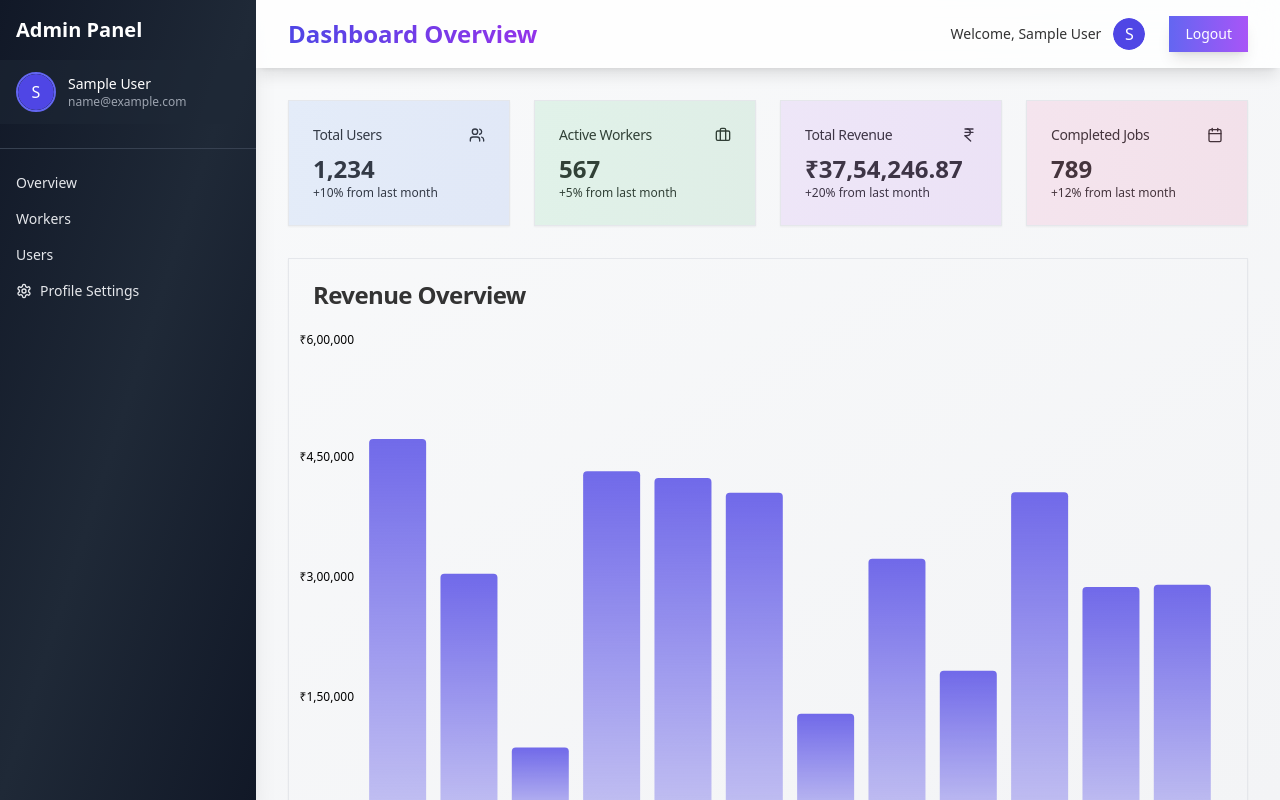
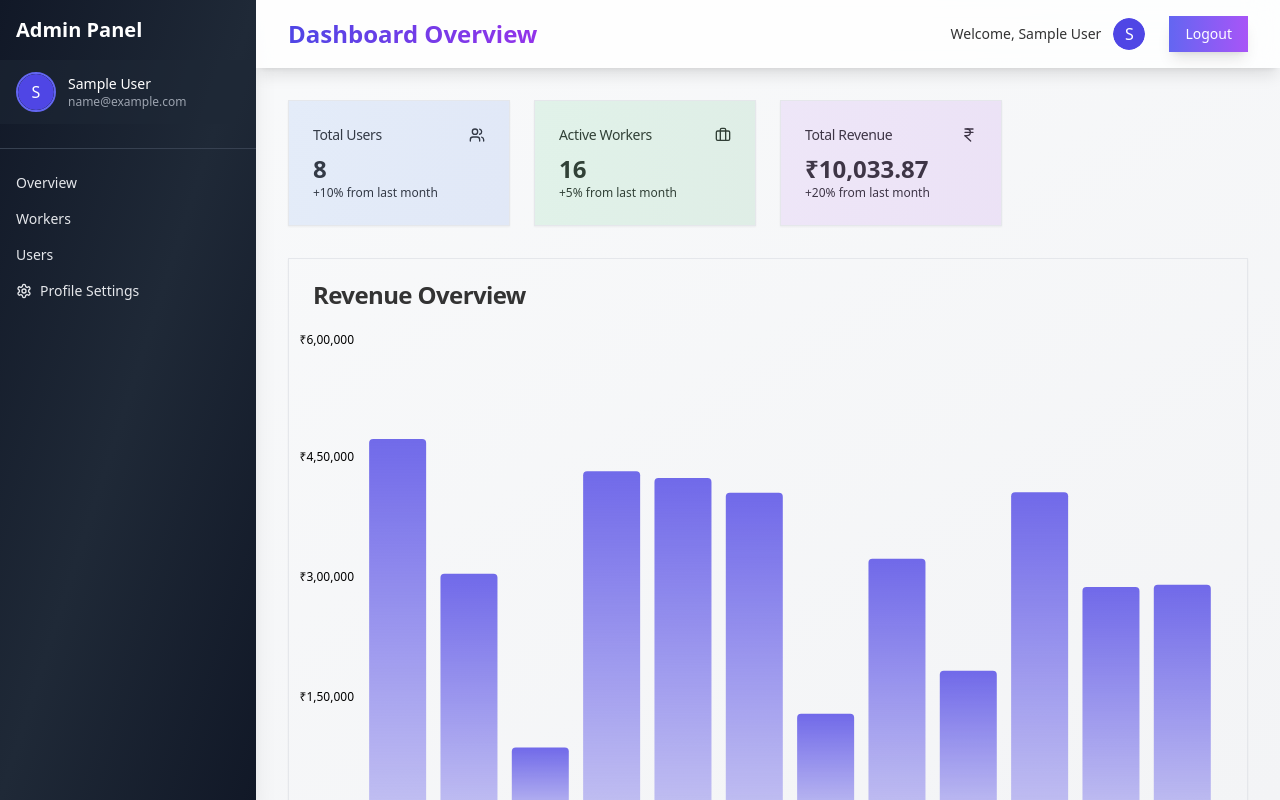
Before and after one commit to Max072004/final-lsc, a Next.js app in the folder Local-Service-Connect-main/: page /admin/dashboard in a window 1280 px wide. Built offline with nearby package versions, Linux system fonts and the light colour scheme; sample sign-in values are in the browser's storage.

Commit message:
final-fix

```diff
--- a/Local-Service-Connect-main/app/admin/dashboard/page.tsx
+++ b/Local-Service-Connect-main/app/admin/dashboard/page.tsx
@@ -173,31 +173,25 @@ export default function AdminDashboard() {
                 {
                   title: "Total Users",
                   icon: Users,
-                  value: "1,234",
+                  value: "8",
                   change: "+10%",
                   color: "from-blue-500 to-blue-600",
                 },
                 {
                   title: "Active Workers",
                   icon: Briefcase,
-                  value: "567",
+                  value: "16",
                   change: "+5%",
                   color: "from-green-500 to-green-600",
                 },
                 {
                   title: "Total Revenue",
                   icon: IndianRupee,
-                  value: `₹${(45231.89 * USD_TO_INR).toLocaleString("en-IN")}`,
+                  value: `₹${(120.89 * USD_TO_INR).toLocaleString("en-IN")}`,
                   change: "+20%",
                   color: "from-purple-500 to-purple-600",
                 },
-                {
-                  title: "Completed Jobs",
-                  icon: Calendar,
-                  value: "789",
-                  change: "+12%",
-                  color: "from-pink-500 to-pink-600",
-                },
+
               ].map((item, index) => (
                 <Card
                   key={index}
```
